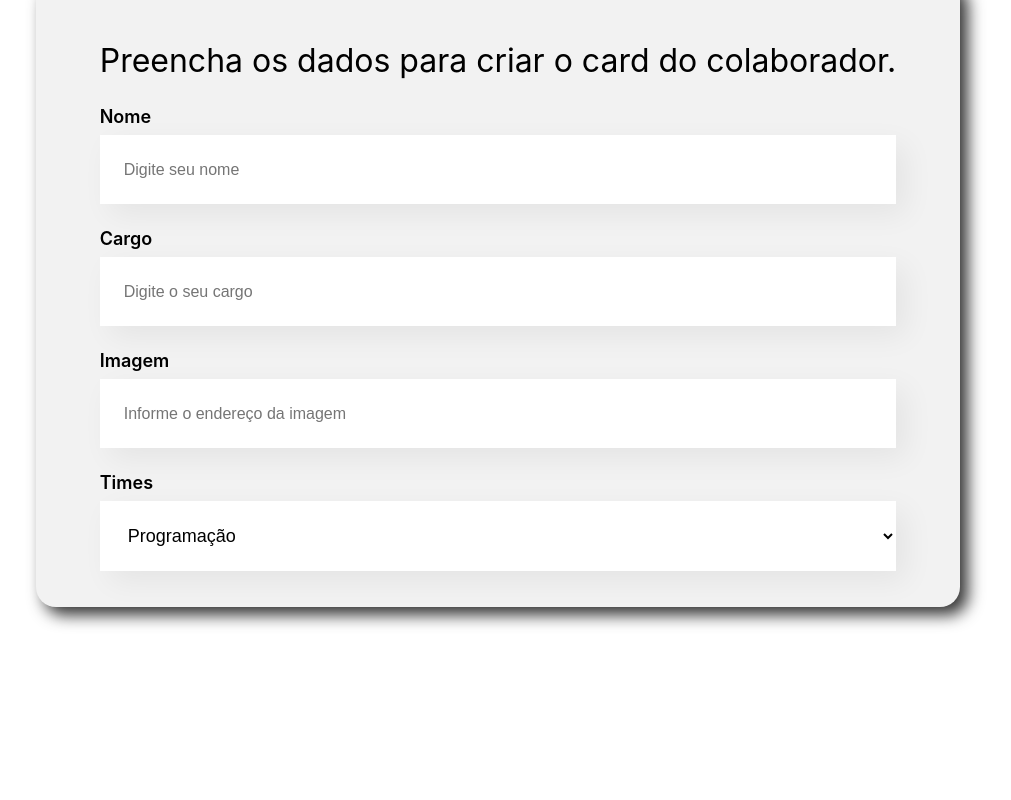
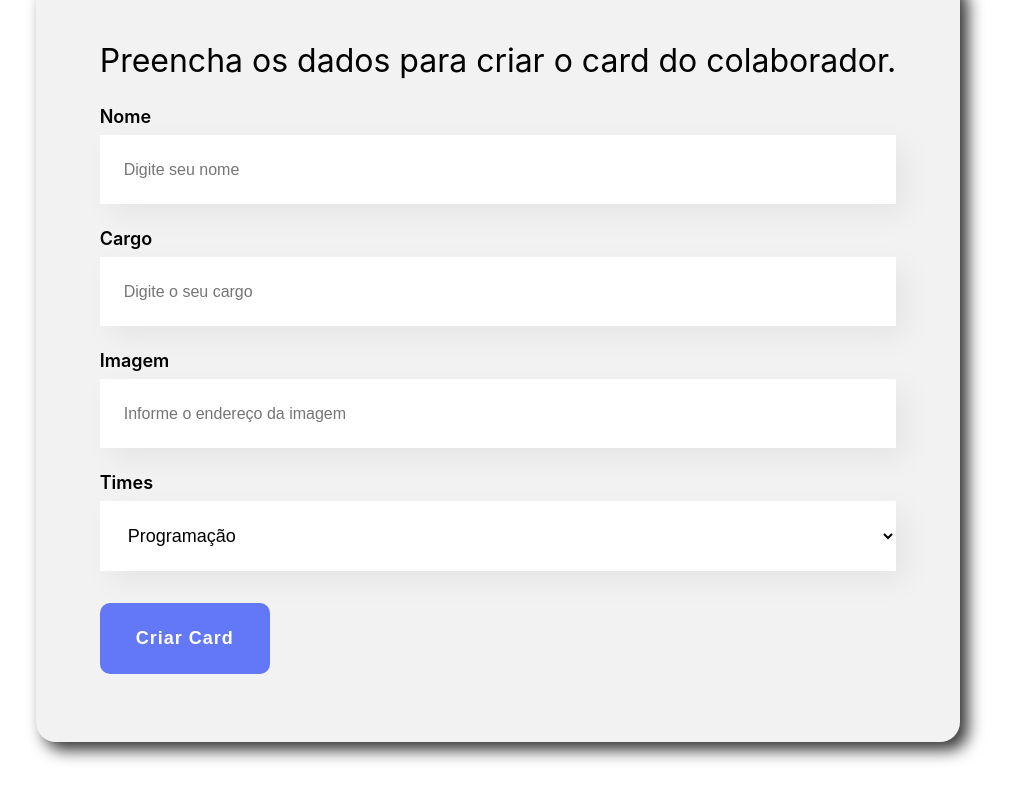
Before and after one commit to DiegoRodrigues007/Organo, a React (Create React App) app: page / in a window 1280 px wide. Shown: the part 600-1400 px from the top of the page, without its empty margins (142-1153 px from the left). Before the commit the page ends 1287 px from the top, so only its background shows below. Built offline with nearby package versions, Linux system fonts and the light colour scheme.

Commit message:
Criação do botão do formulario

```diff
--- /dev/null
+++ b/src/components/Botao/Botao.css
@@ -0,0 +1,27 @@
+/* VARIAVEIS CSS */
+
+:root {
+  --bg-botao: #6278f7;
+  --color-principal-texto: #FFFFFF;
+  --color-hover:#95FFD4;
+}
+
+/* ESTILIZAÇÃO DO BOTÃO */
+
+.botao {
+  background-color: var(--bg-botao);
+  color: var(--color-principal-texto);
+  border-radius: 10px;
+  font-weight: 700;
+  font-size: 18px;
+  letter-spacing: 1px;
+  width: 170px;
+  padding: 25px;
+  border: none;
+  cursor: pointer;
+  margin: 32px 0;
+}
+
+.botao:hover{
+    color: var(--color-hover);
+}
--- /dev/null
+++ b/src/components/Botao/index.jsx
@@ -0,0 +1,15 @@
+
+
+import './Botao.css';
+
+const Botao = (props) =>{
+
+    return(
+        <button className='botao'>
+            {props.children}
+        </button>
+    );
+
+}
+
+export default Botao;
--- a/src/components/Formulario/index.js
+++ b/src/components/Formulario/index.jsx
@@ -4,6 +4,7 @@
 // IMPORT DE COMPONENTES
 import CampoTexto from "../CampoTexto";
 import ListaTimes from "../ListaTimes";
+import Botao from "../Botao";
 
 const Formulario = () => {
   const times = [
@@ -24,6 +25,9 @@
         <CampoTexto label="Cargo" placeholder="Digite o seu cargo" />
         <CampoTexto label="Imagem" placeholder="Informe o endereço da imagem" />
         <ListaTimes label="Times" itens={times} />
+        <Botao>
+          Criar Card
+        </Botao>
       </form>
     </section>
   );
```
Also changed, not shown: src/App.jsx (renamed from src/App.js), src/components/Banner/index.jsx (renamed from src/components/Banner/index.js), src/components/CampoTexto/index.jsx (renamed from src/components/CampoTexto/index.js), src/components/ListaTimes/index.jsx (renamed from src/components/ListaTimes/index.js).
